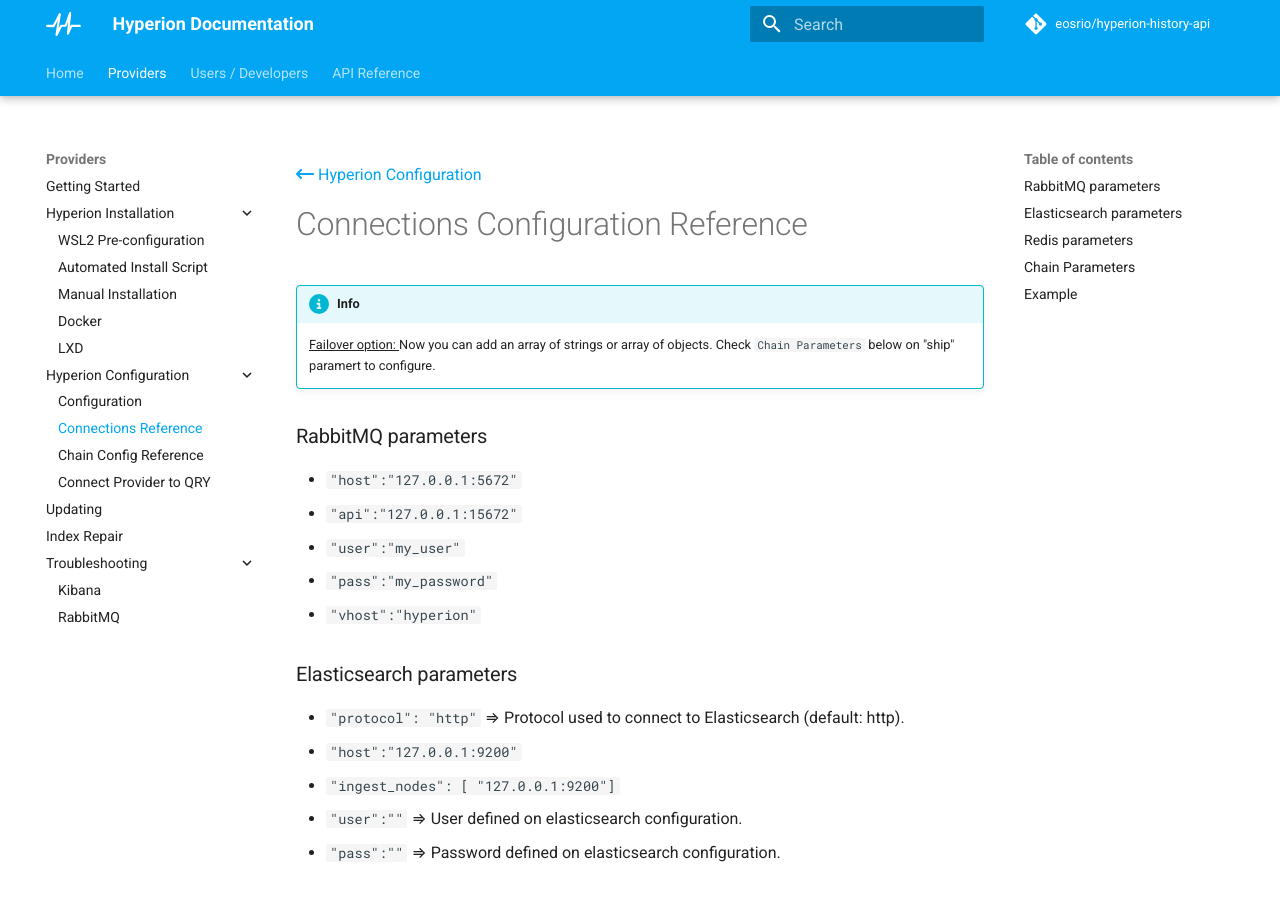
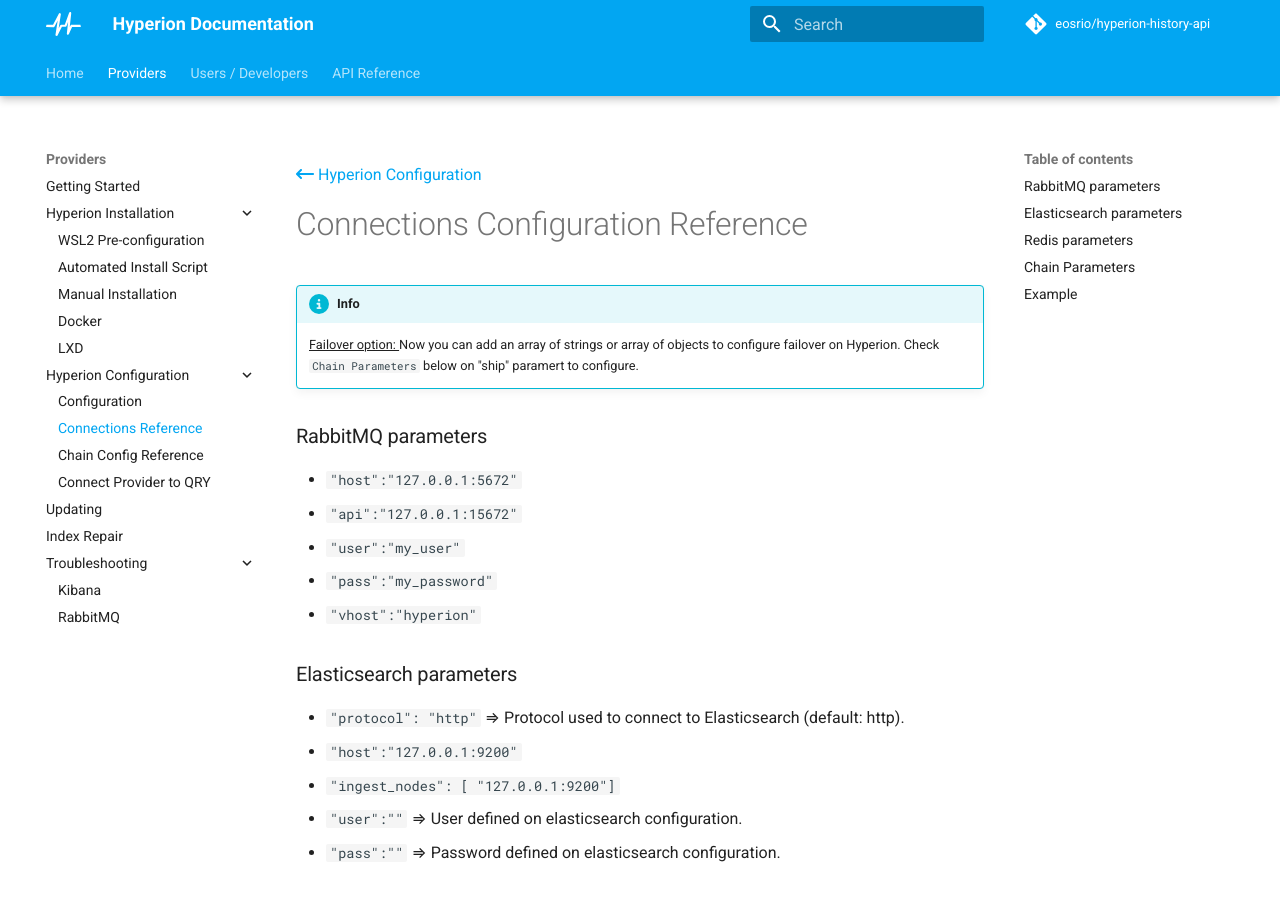
Before and after one commit to eosrio/hyperion-docs, an MkDocs documentation site: the page built from docs/providers/setup/connections.md, in a window 1280 px wide and 900 px high. Built offline with MkDocs 1.6.1 and Material for MkDocs 9.7.7, drawn with Linux system fonts in a browser that asks for light colours; comment, search, counter and statistics services are not loaded.

```diff
--- a/docs/providers/setup/connections.md
+++ b/docs/providers/setup/connections.md
@@ -2,7 +2,7 @@
 # Connections Configuration Reference
 
 !!! info
-    <u>Failover option: </u> Now you can add an array of strings or array of objects. Check `Chain Parameters` below on "ship" paramert to configure.
+    <u>Failover option: </u> Now you can add an array of strings or array of objects to configure failover on Hyperion. Check `Chain Parameters` below on "ship" paramert to configure.
 
 ### RabbitMQ parameters
 
```
Also changed, not shown: docs/providers/setup/hyperion_configuration.md (+3 -0 lines).
